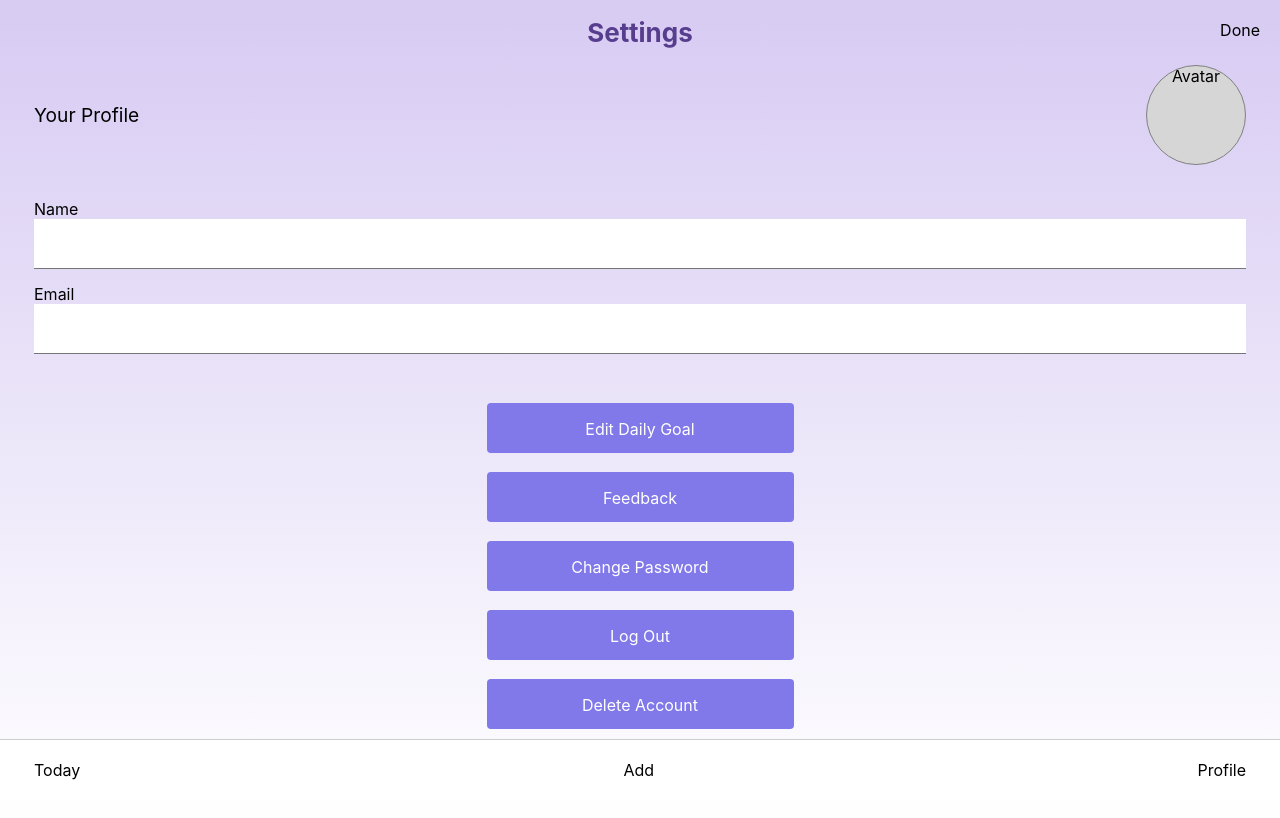
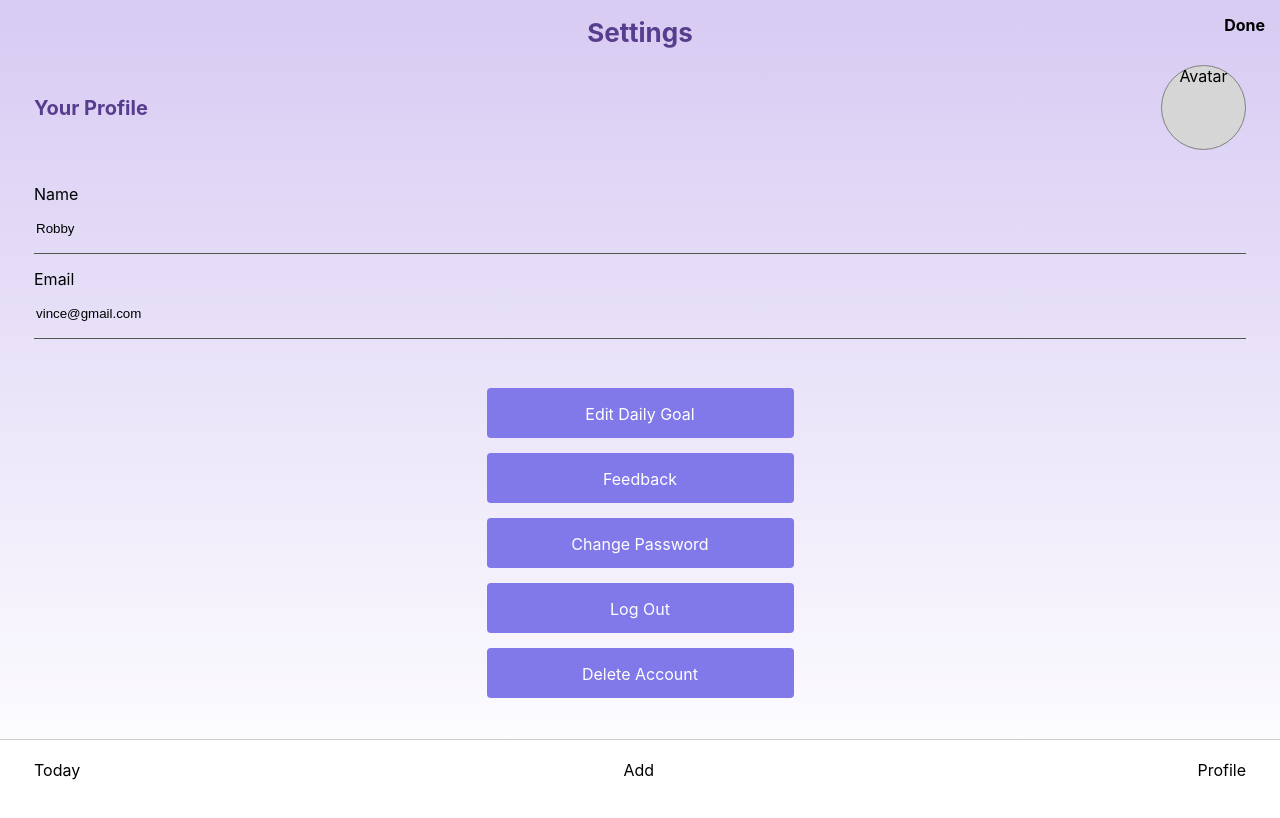
Before and after one commit to Glow-Carrots-App/glow-web, a Next.js app: page /settings in a window 1280 px wide. Shown: the top 818 px of the page. Built offline with nearby package versions, Linux system fonts and the light colour scheme; no server answers.

Commit message:
settings page high fidelity update

```diff
--- a/components/SettingsButtons/styles.module.css
+++ b/components/SettingsButtons/styles.module.css
@@ -3,5 +3,5 @@
   flex-direction: column;
   align-items: center;
   margin: 15px 0 100px;
-  gap: 19px;
+  gap: 15px;
 }
--- a/components/SettingsInputs/index.js
+++ b/components/SettingsInputs/index.js
@@ -4,9 +4,9 @@ const SettingsInputs = () => {
   return (
     <form className={styles.container}>
       <label htmlFor="text">Name</label>
-      <input id="text" type="text" name="firstName" />
+      <input id="text" type="text" name="firstName" value="Robby" />
       <label htmlFor="email">Email</label>
-      <input id="email" type="text" name="email" />
+      <input id="email" type="text" name="email" value="vince@gmail.com" />
     </form>
   );
 };
--- a/components/SettingsInputs/styles.module.css
+++ b/components/SettingsInputs/styles.module.css
@@ -5,8 +5,10 @@
 }
 
 .container input {
+  background: none;
   height: 50px;
   border-width: 0 0 1px;
+  border-color: black;
 }
 
 .container label ~ label {
--- a/components/SettingsTopInfo/index.js
+++ b/components/SettingsTopInfo/index.js
@@ -1,11 +1,13 @@
 import Link from "next/link";
+
+import Heading2 from "../Heading2";
 
 import styles from "./styles.module.css";
 
 const SettingsTopInfo = () => {
   return (
     <div className={styles.container}>
-      <p className={styles.yourProfile}>Your Profile</p>
+      <Heading2 className={styles.yourHeading2rofile}>Your Profile</Heading2>
       <Link href="/settings/change-avatar">
         <a className={styles.avatarContainer}>Avatar</a>
       </Link>
--- a/components/SettingsTopInfo/styles.module.css
+++ b/components/SettingsTopInfo/styles.module.css
@@ -11,8 +11,8 @@
 }
 
 .avatarContainer {
-  height: 100px;
-  width: 100px;
+  height: 85px;
+  width: 85px;
   border: 1px solid gray;
   border-radius: 50%;
   background-color: rgb(214, 214, 214);
--- a/pages/settings/styles.module.css
+++ b/pages/settings/styles.module.css
@@ -11,6 +11,7 @@
 }
 
 .doneLink {
+  font-weight: bolder;
   position: absolute;
-  inset: 20px 20px auto auto;
+  inset: 15px 15px auto auto;
 }
```
